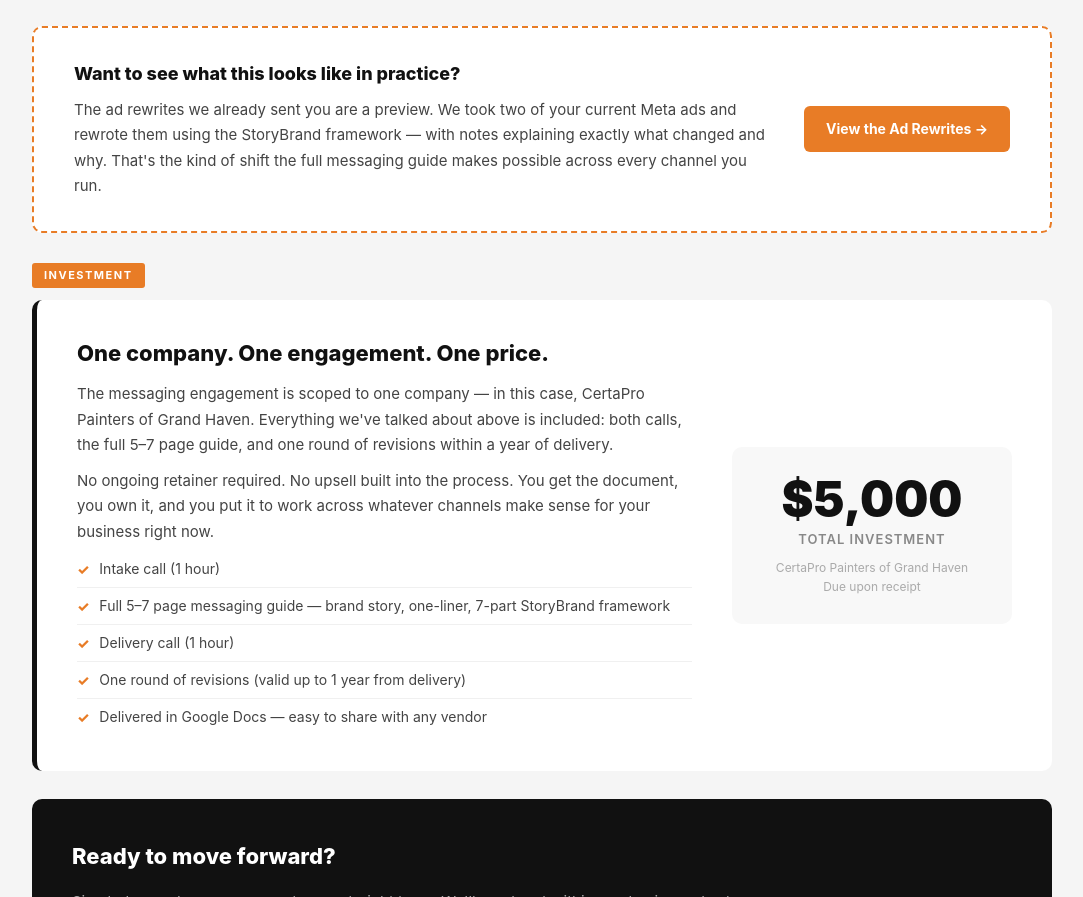
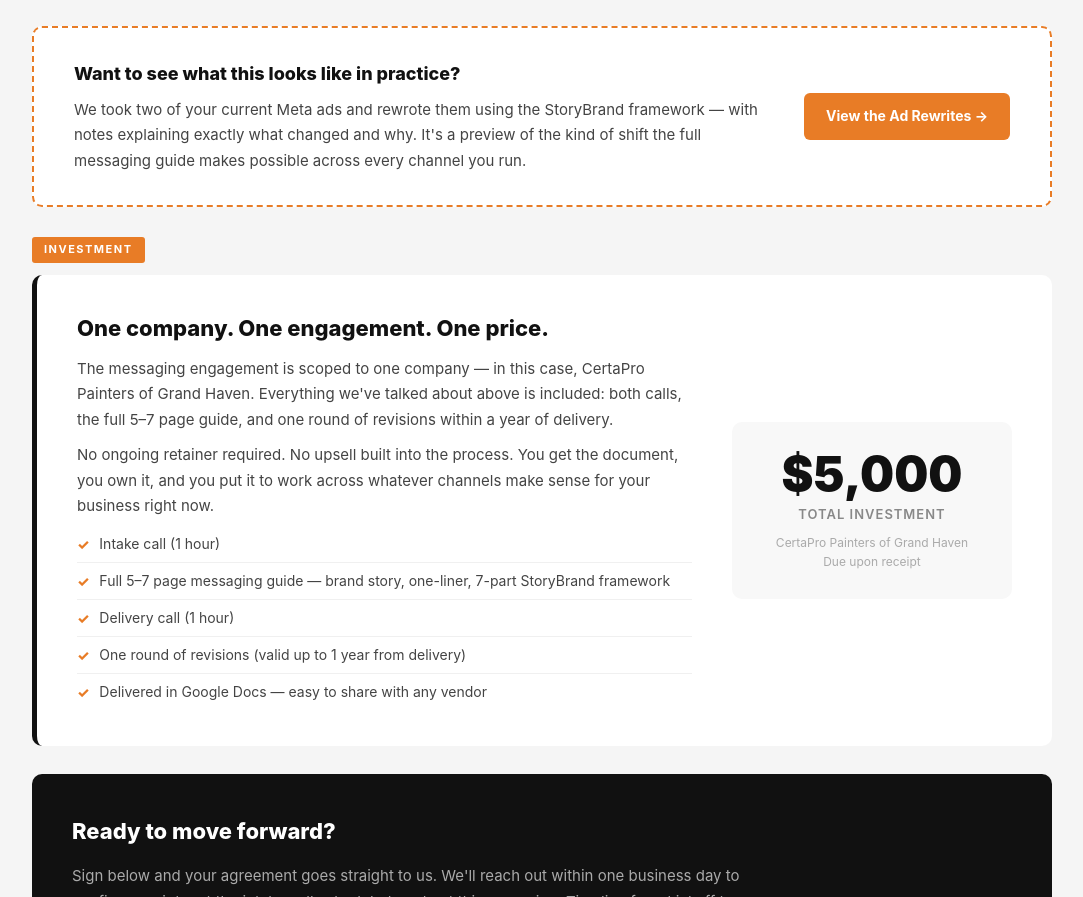
Before and after one commit to joshcowen/guidemktg-proposals, a website: page certa-pro/index.html in a window 1280 px wide. Shown: the part 2578-3475 px from the top of the page, without its empty margins (98-1181 px from the left). Drawn offline with Linux system fonts and the light colour scheme.

Commit message:
Fix proof block copy — ad rewrites aren't pre-sent, they're here on the page

```diff
--- a/certa-pro/index.html
+++ b/certa-pro/index.html
@@ -657,7 +657,7 @@
     <div class="proof-block">
       <div class="proof-text">
         <h3>Want to see what this looks like in practice?</h3>
-        <p>The ad rewrites we already sent you are a preview. We took two of your current Meta ads and rewrote them using the StoryBrand framework — with notes explaining exactly what changed and why. That's the kind of shift the full messaging guide makes possible across every channel you run.</p>
+        <p>We took two of your current Meta ads and rewrote them using the StoryBrand framework — with notes explaining exactly what changed and why. It's a preview of the kind of shift the full messaging guide makes possible across every channel you run.</p>
       </div>
       <div class="proof-link">
         <a href="ad-rewrites.html">View the Ad Rewrites →</a>
```
